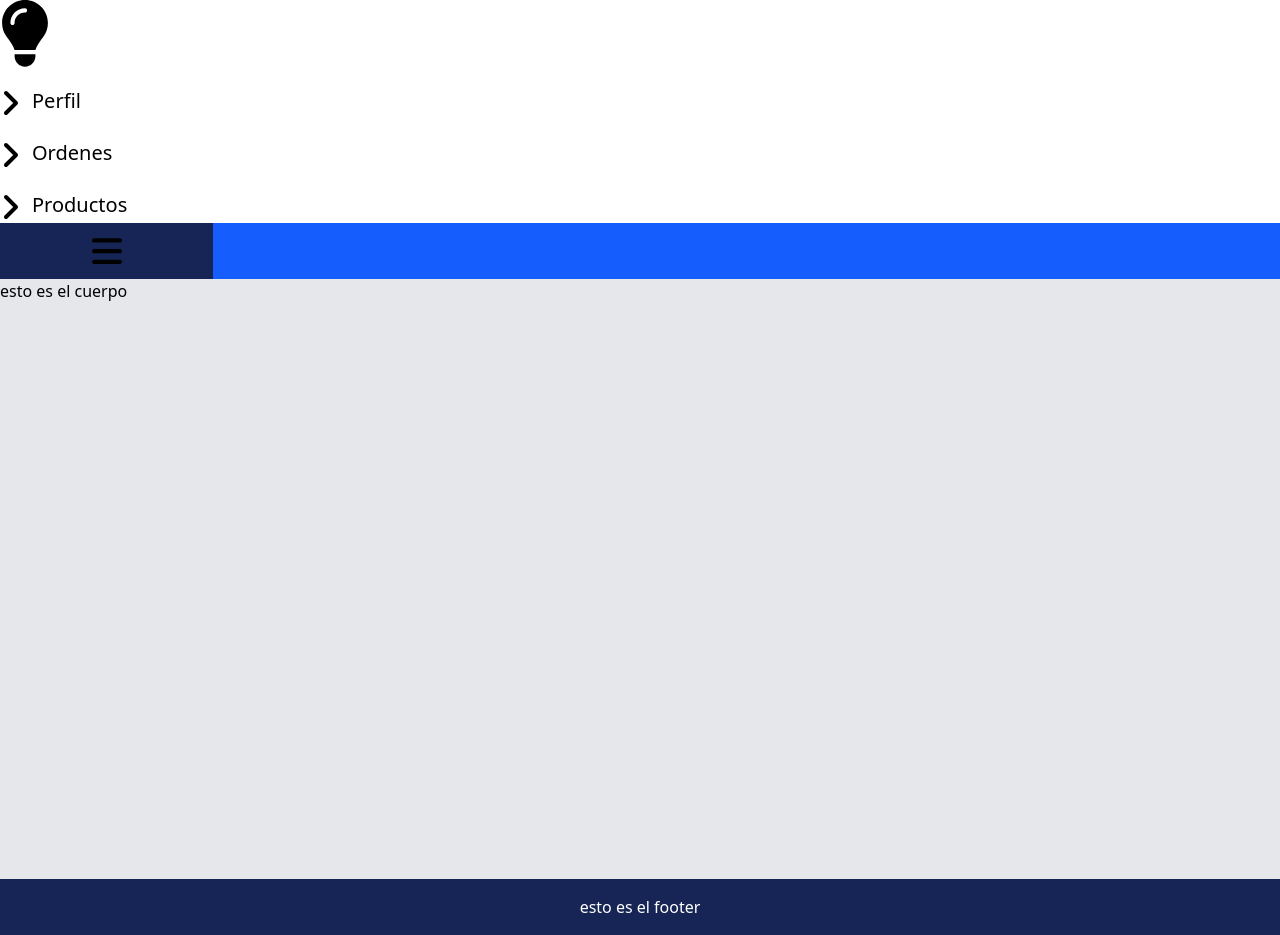
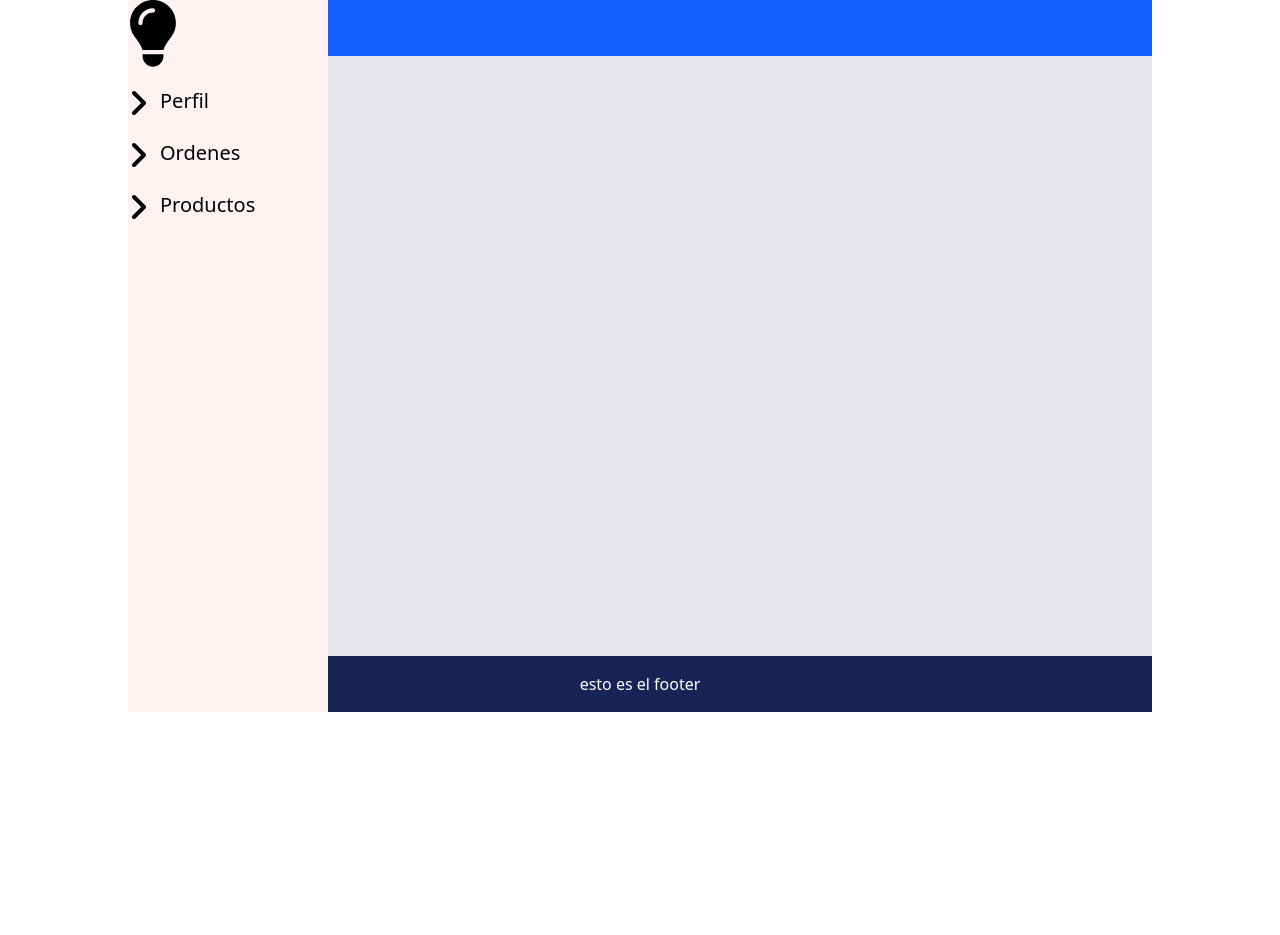
Before and after one commit to ivanagbarreto/sidebar, a React (Vite) app: page / in a window 1280 px wide. After the commit the page ends 800 px from the top, so only its background shows below. Built offline with nearby package versions, Linux system fonts and the light colour scheme.

Commit message:
cambios sidebar

```diff
--- a/src/components/Sidebar.tsx
+++ b/src/components/Sidebar.tsx
@@ -2,7 +2,7 @@ import {Link} from "react-router"
 
 export const Sidebar = () =>{
     return(
-        <nav>
+        <nav className="absolute top-0 left-0 bg-red-50 h-full w-[200px]">
             <div>
                 <svg xmlns="http://www.w3.org/2000/svg" viewBox="0 0 384 512" width={50}><path d="M272 384c9.6-31.9 29.5-59.1 49.2-86.2c0 0 0 0 0 0c5.2-7.1 10.4-14.2 15.4-21.4c19.8-28.5 31.4-63 31.4-100.3C368 78.8 289.2 0 192 0S16 78.8 16 176c0 37.3 11.6 71.9 31.4 100.3c5 7.2 10.2 14.3 15.4 21.4c0 0 0 0 0 0c19.8 27.1 39.7 54.4 49.2 86.2l160 0zM192 512c44.2 0 80-35.8 80-80l0-16-160 0 0 16c0 44.2 35.8 80 80 80zM112 176c0 8.8-7.2 16-16 16s-16-7.2-16-16c0-61.9 50.1-112 112-112c8.8 0 16 7.2 16 16s-7.2 16-16 16c-44.2 0-80 35.8-80 80z"/></svg>
             </div>
--- a/src/site/HomeDashboard.tsx
+++ b/src/site/HomeDashboard.tsx
@@ -3,7 +3,9 @@ import { Sidebar } from "../components/Sidebar"
 export const HomeDashboard = () =>{
     return (
         <>
+        <div className="w-full lg:w-[1024px] m-auto flex flex-col justify-start relative">
         <Sidebar/>
+
         <header className="h-14 bg-blue-950 flex flex-row justify-between text-white">
             <div className="w-2/12 flex flex-row justify-center items-center">
                 <button className="bg-transparent hover:bg-blue-500 font-semibold">
@@ -16,6 +18,8 @@ export const HomeDashboard = () =>{
             <section className="h-full bg-gray-200">esto es el cuerpo</section>
         </main>
         <footer className="h-14 bg-blue-950 flex justify-center items-center text-white">esto es el footer</footer>
+
+        </div>
         </>
     )
 }
```
